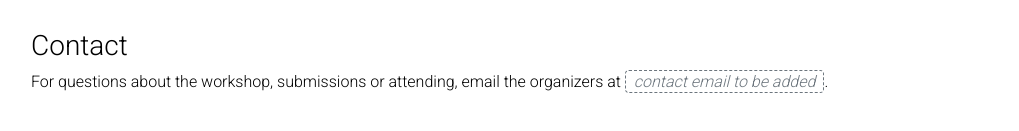
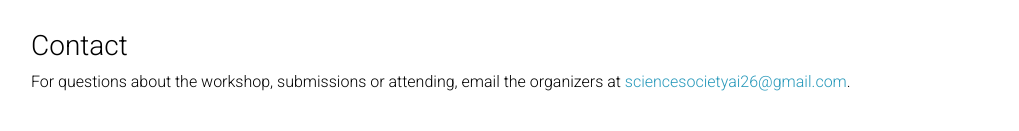
Before and after one commit to science-society-ai/science-society-ai.github.io, a plain HTML site: page index.html in a window 1280 px wide. Shown: the part 3148-3279 px from the top of the page, without its empty margins (124-1143 px from the left). Drawn offline with Linux system fonts and the light colour scheme.

Commit message:
Add the organizers' contact email
Co-Authored-By: Claude Opus 5.5 <noreply@anthropic.com>

```diff
--- a/assets/css/style.css
+++ b/assets/css/style.css
@@ -276,16 +276,6 @@ main.container {
   margin-bottom: 12px;
 }
 
-/* Content the organizers still have to supply */
-
-.todo {
-  padding: 1px 8px;
-  border: 1px dashed currentColor;
-  border-radius: 4px;
-  color: var(--muted);
-  font-style: italic;
-}
-
 /* Footer */
 
 .footer {
--- a/index.html
+++ b/index.html
@@ -37,7 +37,7 @@
     @ ICLR 2027<br>
     San Francisco<br><br>
     Quick links:<br>
-    <a href="#call-for-papers">Call for papers</a> | <a href="#important-dates">Important dates</a> | <a href="#contact">Contact the organizers</a>
+    <a href="#call-for-papers">Call for papers</a> | <a href="#important-dates">Important dates</a> | <a href="mailto:sciencesocietyai26@gmail.com">Contact the organizers</a>
   </p>
 </div>
 
@@ -151,7 +151,7 @@
 </div>
 
 <h3 id="contact">Contact</h3>
-<p>For questions about the workshop, submissions or attending, email the organizers at <span class="todo">contact email to be added</span>.</p>
+<p>For questions about the workshop, submissions or attending, email the organizers at <a href="mailto:sciencesocietyai26@gmail.com">sciencesocietyai26@gmail.com</a>.</p>
 
 </main>
 
```
